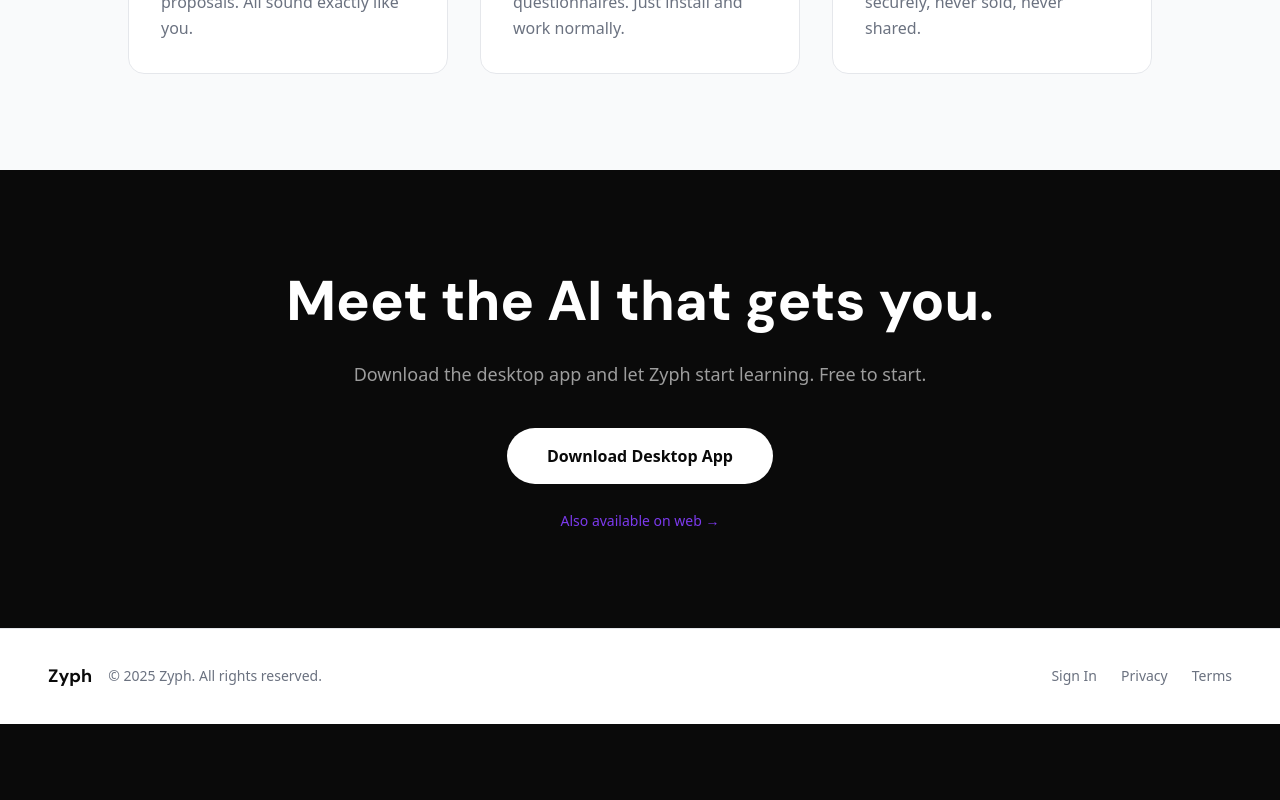
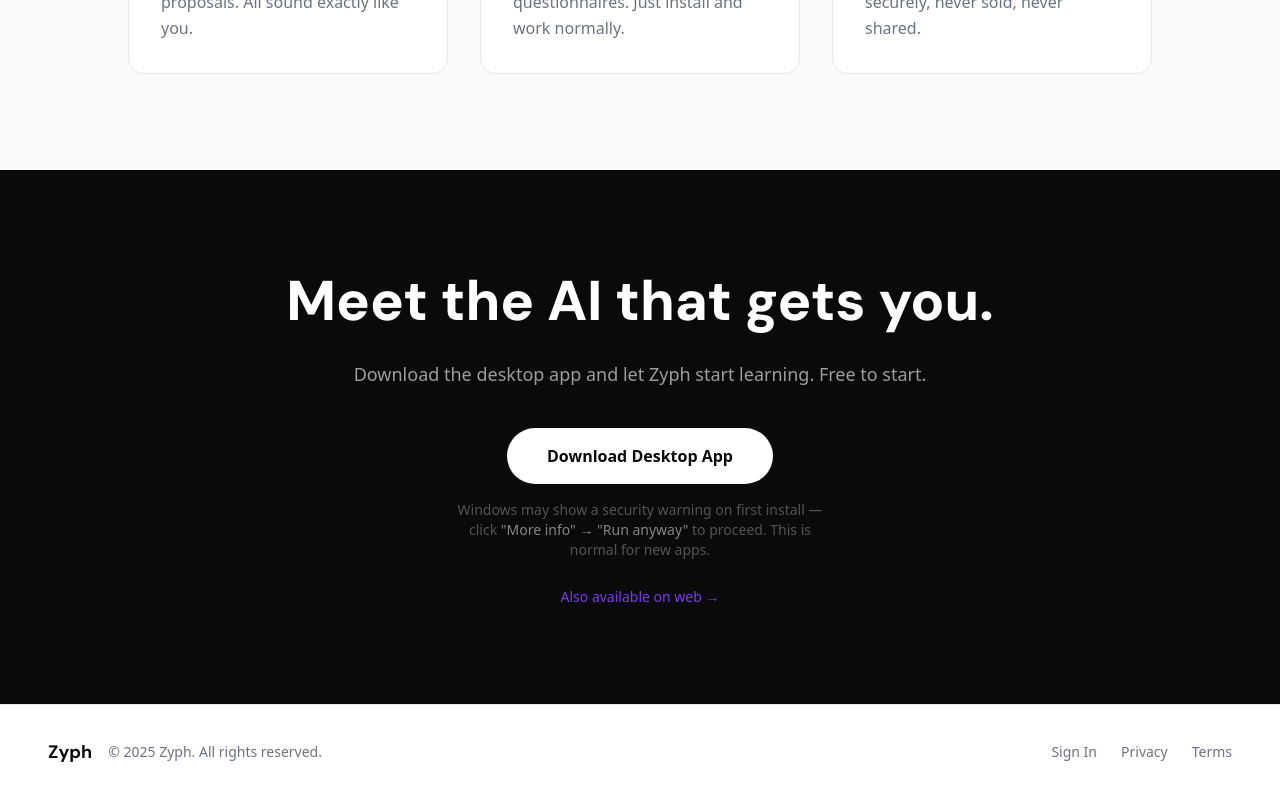
Before and after one commit to EireScales/UseZyph, a Next.js app: page / in a window 1280 px wide. Shown: the part 5747-6547 px from the top of the page. Before the commit the page ends 6471 px from the top, so only its background shows below. Built offline with nearby package versions, Linux system fonts and the light colour scheme.

Commit message:
microsoft defender yoke

```diff
--- a/app/page.tsx
+++ b/app/page.tsx
@@ -546,6 +546,9 @@
               >
                 Download Desktop App
               </Link>
+              <p className="mt-4 text-sm text-white/30 max-w-sm mx-auto">
+                Windows may show a security warning on first install — click <span className="text-white/50">&quot;More info&quot; → &quot;Run anyway&quot;</span> to proceed. This is normal for new apps.
+              </p>
               <p className="mt-6">
                 <Link href="/auth" className="text-sm font-medium hover:underline" style={{ color: PURPLE }}>
                   Also available on web →
```
